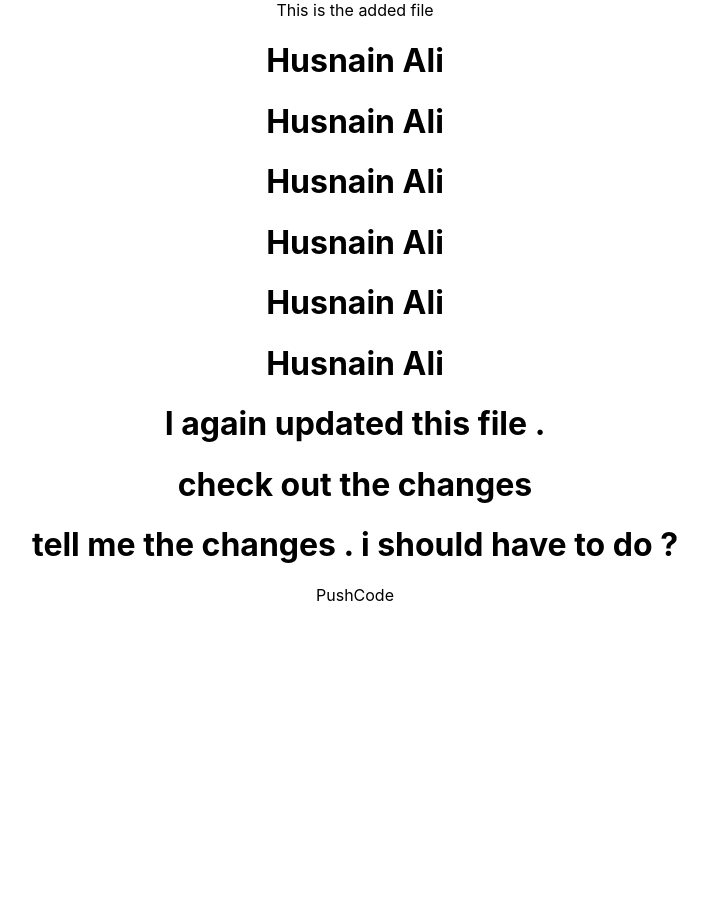
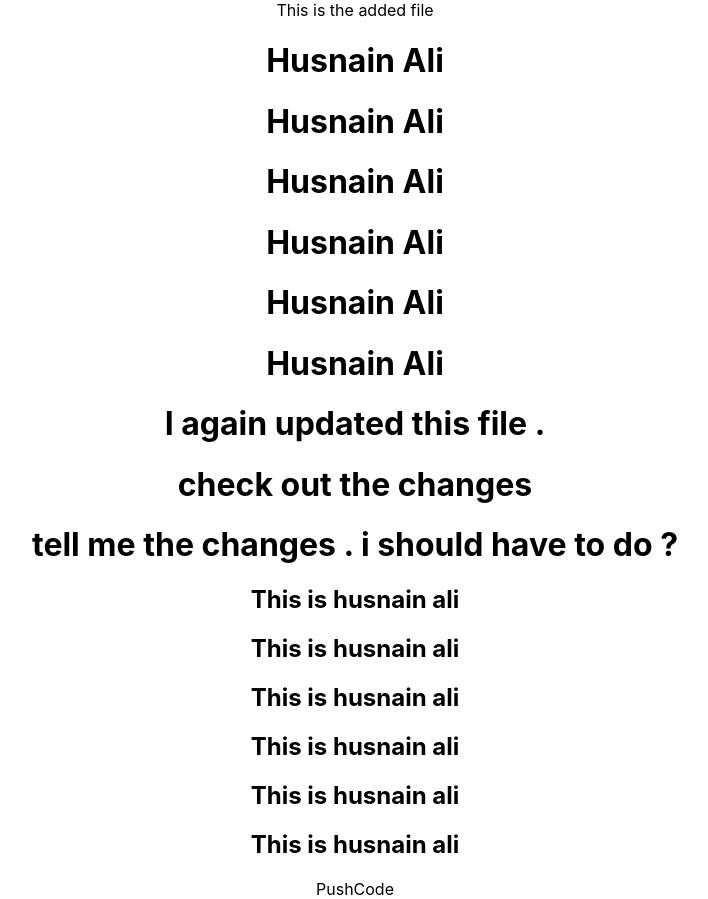
Before and after one commit to ha2548493-glitch/Push-Code, a React (Create React App) app: page / in a window 1280 px wide. Shown: the whole page, without its empty margins (285-993 px from the left). Before the commit the page ends 800 px from the top, so only its background shows below. Built offline with nearby package versions, Linux system fonts and the light colour scheme.

Commit message:
resolve conflict

```diff
--- a/src/components/AddFile.jsx
+++ b/src/components/AddFile.jsx
@@ -24,6 +24,24 @@ const AddFile = () => {
       <h1>I again updated  this file .</h1>
       <h1>check out the changes</h1>
       <h1>tell me the changes . i should have to do ?</h1>
+      <h2>
+        This is husnain ali
+      </h2>
+       <h2>
+        This is husnain ali
+      </h2>
+       <h2>
+        This is husnain ali
+      </h2>
+       <h2>
+        This is husnain ali
+      </h2>
+       <h2>
+        This is husnain ali
+      </h2>
+       <h2>
+        This is husnain ali
+      </h2>
     </div>
   )
 }
```
